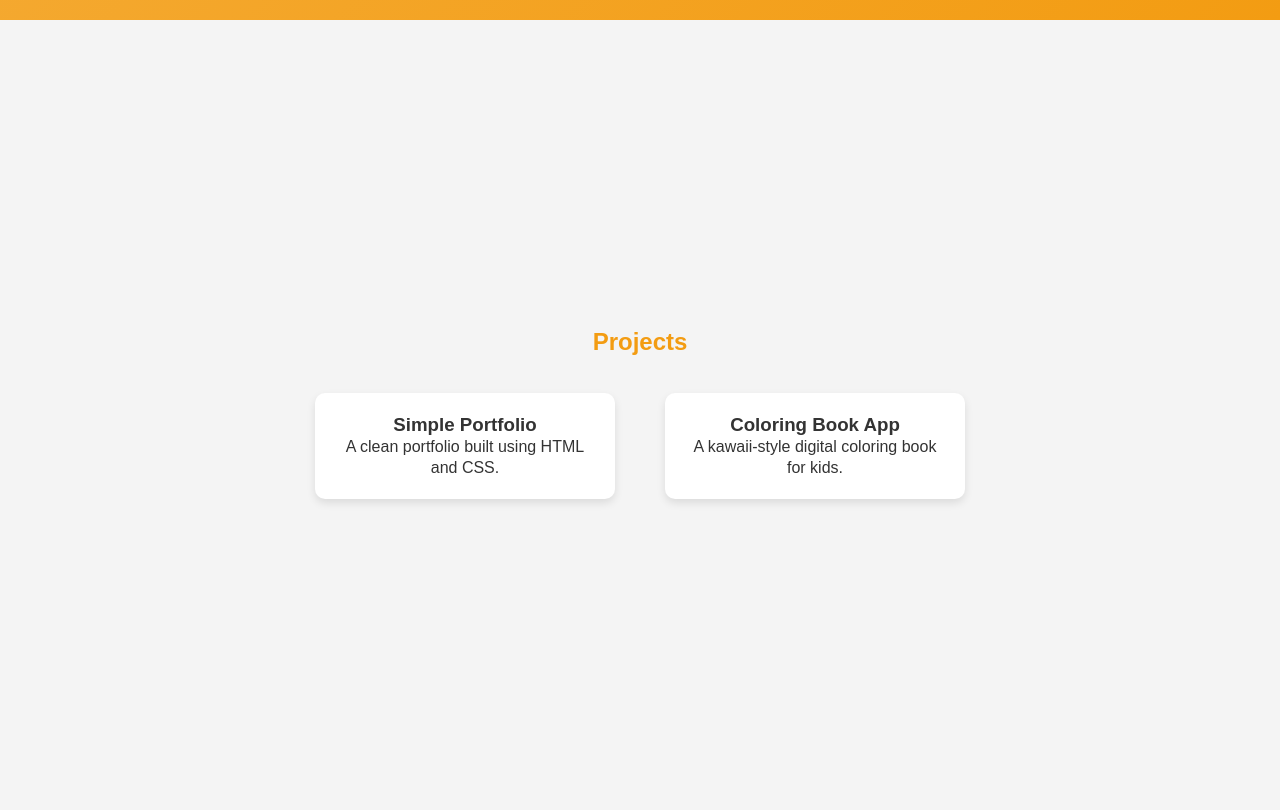
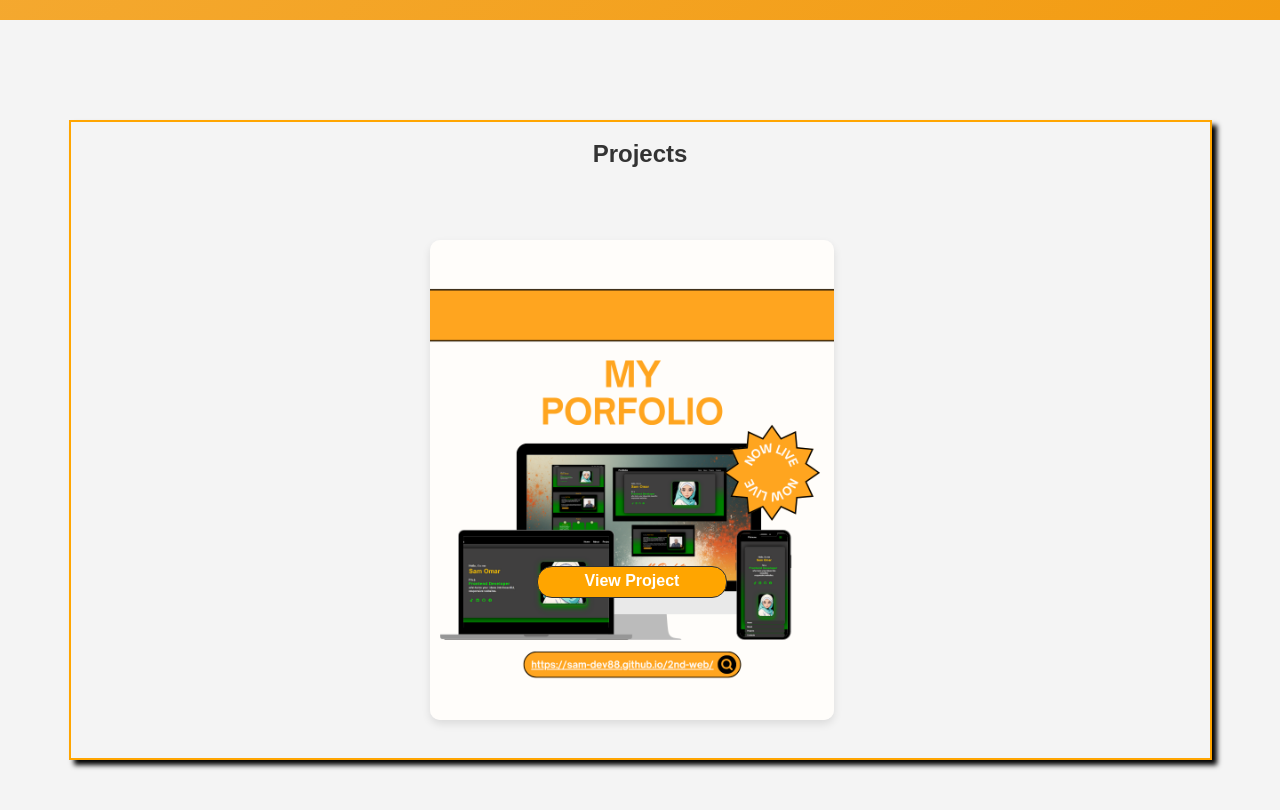
Before and after one commit to sam-dev88/3rd-web, a plain HTML site: page index.html in a window 1280 px wide. Shown: the part 1660-2470 px from the top of the page. Drawn offline with Linux system fonts and the light colour scheme.

Commit message:
html, css

```diff
--- a/index.html
+++ b/index.html
@@ -87,18 +87,23 @@
 
   <!-- PROJECTS SECTION -->
   <section id="projects">
-    <h2>Projects</h2>
     <div class="project-container">
-      <div class="project-box">
-        <h3>Simple Portfolio</h3>
-        <p>A clean portfolio built using HTML and CSS.</p>
-      </div>
-      <div class="project-box">
-        <h3>Coloring Book App</h3>
-        <p>A kawaii-style digital coloring book for kids.</p>
-      </div>
+        <div style="justify-content: center; width: 100%;">
+            <h2 style="padding: 1rem;">Projects</h2>
+        </div>
+
+        <div class="project-box">
+            <a href="https://sam-dev88.github.io/2nd-web/" target="_blank" rel="noopener noreferrer" class="view-btn">
+                View Project
+            </a>
+        </div>
+
+        <div class="project-box2">
+            <!-- 2nd project content here -->
+        </div>
     </div>
-  </section>
+</section>
+
 
   <!-- CONTACT SECTION -->
   <section id="contact">
--- a/style.css
+++ b/style.css
@@ -19,7 +19,7 @@ body {
   cursor: pointer;
   border: none;
   border-radius: 5px;
-  background-color: green;
+  background-color: #fff;
   border-radius: 50%;
   color: #fff;
   transition: background-color 0.3s;
@@ -286,7 +286,7 @@ section {
   position: relative;
   overflow: hidden;
   display: inline-block;
-  font-size: clamp(16px, 1.5vw, 24px);
+  font-size: clamp(16px, 1.5vw, 34px);
   padding: 10px 20px;
   background: #222;
   color: #f39c12;
@@ -303,14 +303,16 @@ section {
   position: absolute;
   bottom: 0;
   left: 0;
-  width: 100%;
+  width: 10%;
   height: 0%;
   background: green;
   z-index: 1;
   transition: height 0.6s ease-in-out;
 }
-
 .btn:hover::before {
+  height: 100%;
+}
+:hover::before {
   height: 100%;
 }
 
@@ -345,7 +347,8 @@ section {
   position: relative;
   z-index: 2; /* text stays visible above the white overlay */
 }
-.container {
+.container,
+.project-container {
   box-shadow: 5px 5px 5px black;
   border: 2px solid orange;
   padding: 1rem;
@@ -411,30 +414,60 @@ article .expertise {
 }
 
 /* ---------- Projects Section ---------- */
+
 #projects {
   background-color: #f4f4f4;
   text-align: center;
 }
 
-#projects h2 {
-  color: #f39c12;
-  margin-bottom: 20px;
+.project-box {
+  display: flex;
+  background-image: url(photos/mock-up.png);
+  background-size: cover;
+  background-position: center;
+  padding: 20px;
+  box-shadow: 0px 0px 30px rgb(181, 71, 71);
+  border-radius: 10px;
+  box-shadow: 0 4px 8px rgba(0, 0, 0, 0.1);
+  margin: 1% auto;
+  width: 40%;
+  height: 60vh;
+  transition: transform 0.6s ease-in-out;
 }
 
-.project-box {
-  background: #fff;
-  padding: 20px;
-  border-radius: 10px;
-  box-shadow: 0 4px 8px rgba(0, 0, 0, 0.1);
-  margin: 15px;
-  max-width: 300px;
+.project-box:hover {
+  transform: translateY(-5px) scale(1.1);
 }
 
 .project-container {
+  gap: 1rem;
+  padding: 0 4rem;
   display: flex;
+  flex-direction: row;
   flex-wrap: wrap;
   justify-content: center;
-  gap: 20px;
+}
+
+.view-btn {
+  width: 52%;
+  height: 4vh;
+  margin: 84% auto 0;
+  display: flex;
+  justify-content: center;
+  align-items: center;
+  padding: 0px 10px;
+  border-radius: 15px;
+  text-decoration: none;
+  font-weight: 600;
+  font-family: Arial, sans-serif;
+  border: 1px solid #333;
+  background: orange;
+  color: #fff;
+}
+.btn:hover {
+  opacity: 0.9;
+  transform: translateY(-1px);
+  transition: 0.15s;
 }
 
 /* ---------- Contact Section ---------- */
@@ -464,13 +497,27 @@ footer {
   nav ul {
     flex-direction: column;
   }
-  .container {
+  .container,
+  .project-container {
     display: flex;
     flex-direction: column;
     text-align: justify;
+    padding: 1rem;
   }
   #home img,
   #about img {
     margin-top: 3rem;
   }
+
+  .project-container {
+    display: flex;
+    flex-direction: column;
+  }
+  .project-container h2{
+    text-align: center;
+  }
+  .project-box {
+    width: 100%;
+    height: 30vh;
+  }
 }
```
Also changed, not shown: photos/mock-up.png (added), photos/mockUp.png (added), 2 other files.
